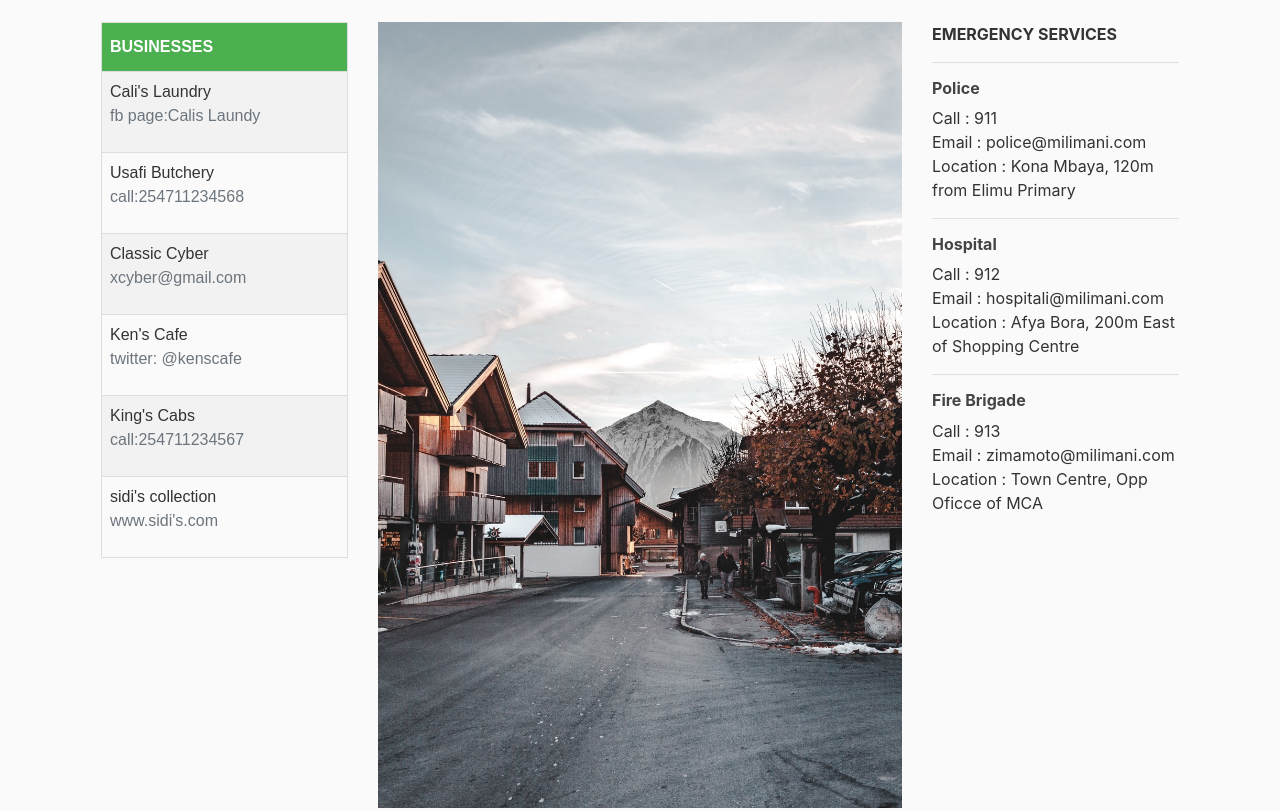
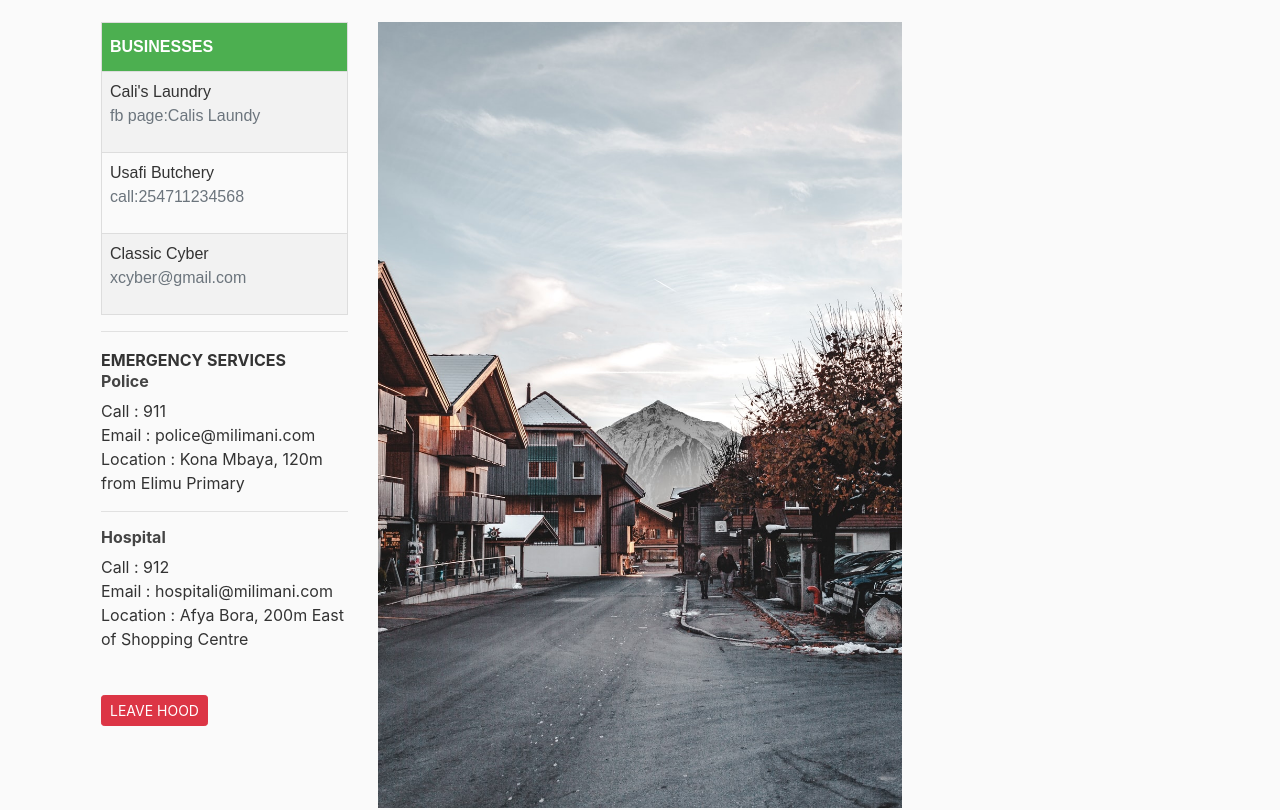
Before and after one commit to vsidera/Neighbourhoods, a Django app: page / in a window 1280 px wide. Shown: the part 60-871 px from the top of the page. Run offline with Django 3.2, Linux system fonts and the light colour scheme; data that the repository does not hold is empty; some libraries are stand-ins or nearby versions.

Commit message:
restructure hood.html

```diff
--- a/hoodapp/static/hoodapp/main.css
+++ b/hoodapp/static/hoodapp/main.css
@@ -119,3 +119,7 @@ body {
     background-color: #4CAF50;
     color: white;
   }
+
+  .LeaveButton{
+    padding-top: 40px;
+  }
--- a/hoodapp/templates/hoodapp/home.html
+++ b/hoodapp/templates/hoodapp/home.html
@@ -20,28 +20,11 @@
               <td> Classic Cyber <p class="text-muted">xcyber@gmail.com</p></td>
 
             </tr>
-            <tr>
-              <td> Ken's Cafe <p class="text-muted">twitter: @kenscafe</p></td>
-
-            </tr>
-            <tr>
-              <td> King's Cabs<p class="text-muted">call:254711234567</p></td>
-
-            </tr>
-            <tr>
-              <td> sidi's collection<p class="text-muted">www.sidi's.com</p></td>
-
-            </tr>
 
           </table>
+          <hr>
+          <b>EMERGENCY SERVICES</b>
 
-        </div>
-        <div class="col-md-6">
-          <img src="/media/hoodimages/hood1.jpeg" alt="Avatar" style="width:100%">
-        </div>
-        <div class="col-md-3">
-          <b>EMERGENCY SERVICES</b>
-          <hr>
           <h6> <b>Police</b> </h6>
           Call : 911 <br>
           Email : police@milimani.com <br>
@@ -51,22 +34,15 @@
           Call : 912 <br>
           Email : hospitali@milimani.com <br>
           Location : Afya Bora, 200m East of Shopping Centre
-           <hr>
-           <h6> <b>Fire Brigade</b> </h6>
-          Call : 913 <br>
-          Email : zimamoto@milimani.com <br>
-          Location : Town Centre, Opp Oficce of MCA
+           <br>
+           <div class="LeaveButton">
+          <a class="btn btn-danger btn-sm mt-1 mb-1" href="#">LEAVE HOOD</a>
+          </div>
         </div>
-      </div>
-    </div>
-
-
-
-    <div class="container-fluid">
-      <div class="row">
-        <div class="col-md-1">
+        <div class="col-md-6">
+          <img src="/media/hoodimages/hood1.jpeg" alt="Avatar" style="width:100%">
         </div>
-        <div class="col-md-10">
+        <div class="col-md-3">
           {% for post in posts %}
           <div class="post-tem">
           <article class="media content-section">
@@ -81,9 +57,6 @@
           </div>
           {% endfor %}
         </div>
-        <div class="col-md-1">
-        </div>
       </div>
     </div>
-
 {% endblock content %}
```
